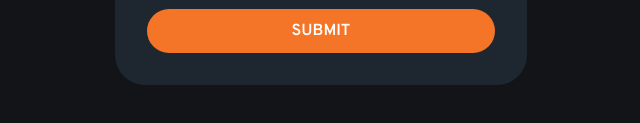
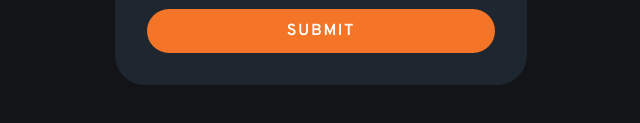
Before and after one commit to saadman-galib/Interactive-rating-component, a website built with Vite: page index.html in a window 1280 px wide. Shown: the part 523-646 px from the top of the page, 319-959 px from the left. Built offline with nearby package versions, Linux system fonts and the light colour scheme.

Commit message:
Adding letter-spacing to btn

```diff
--- a/index.html
+++ b/index.html
@@ -51,7 +51,7 @@
                 </div>
                 <button
                     id="btn"
-                    class="transition duration-500 font-semibold text-white uppercase bg-[#F57528] hover:text-[#F57528] hover:bg-white w-full rounded-3xl py-[10px] mt-3"
+                    class="transition duration-500 font-semibold text-white uppercase bg-[#F57528] hover:text-[#F57528] hover:bg-white w-full rounded-3xl py-[10px] mt-3 tracking-widest"
                 >
                     submit
                 </button>
```
